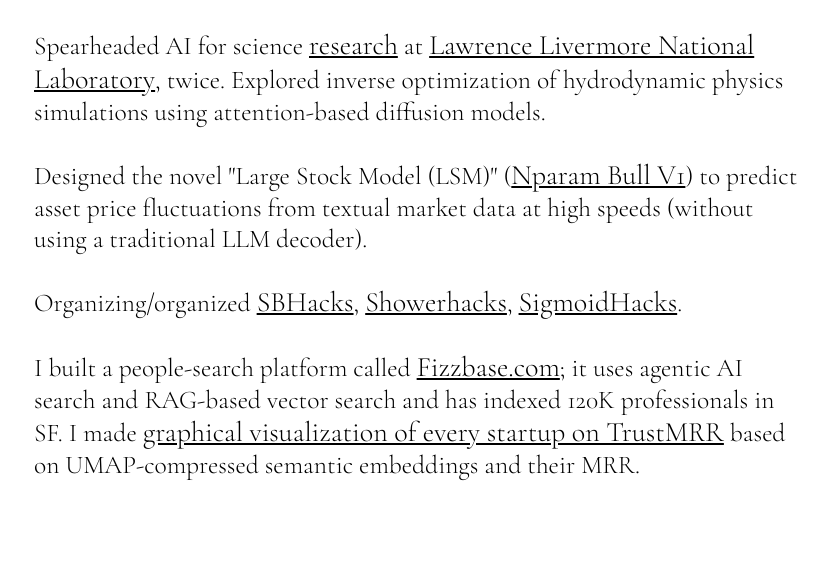
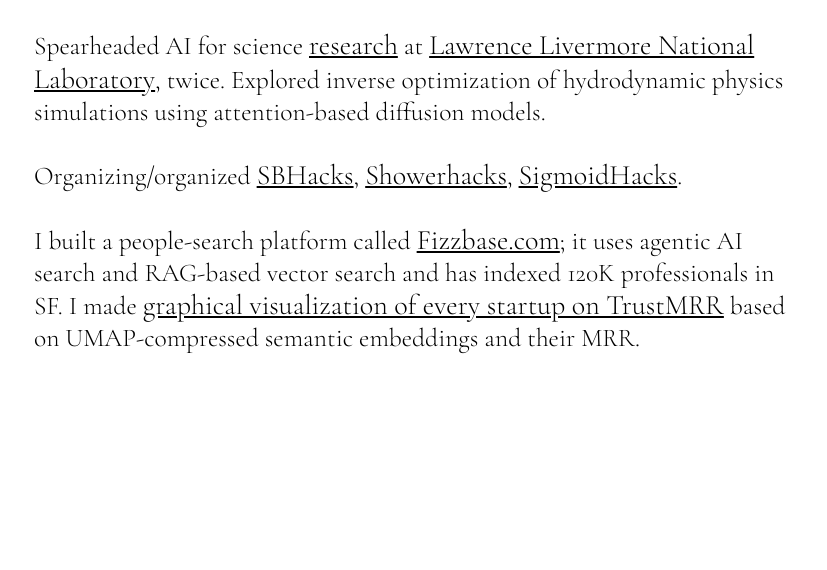
Before and after one commit to JohnLins/JohnLins.com, a plain HTML site: page index.html in a window 1280 px wide. Shown: the part 230-800 px from the top of the page, without its empty margins (222-1049 px from the left). Drawn offline with nearby package versions, Linux system fonts and the light colour scheme.

Commit message:
remove nparam

```diff
--- a/index.html
+++ b/index.html
@@ -105,8 +105,8 @@ content="John Lins: Bay Area & Santa Barbara, CA.">
            Computer engineering B.S. <a href="https://ece.ucsb.edu">University of California, Santa Barbara</a>. <!--(<span style="font-family:serif;">#1</span> party school globally).-->
 <br/><br/>
        Spearheaded AI for science <a href="https://scholar.google.com/citations?user=--v1nPkAAAAJ&hl=en">research</a> at <a href="https://llnl.gov">Lawrence Livermore National Laboratory</a>, twice. Explored inverse optimization of hydrodynamic physics simulations using attention-based diffusion models.
-<br/><br/>
-       Designed the novel "Large Stock Model (LSM)" (<a href="https://nparam.com">Nparam Bull V1</a>) to predict asset price fluctuations from textual market data at high speeds (without using a traditional LLM decoder).
+<!--<br/><br/>
+       Designed the novel "Large Stock Model (LSM)" (<a href="https://nparam.com">Nparam Bull V1</a>) to predict asset price fluctuations from textual market data at high speeds (without using a traditional LLM decoder).-->
 <br/><br/>
        Organizing/organized <a href="https://sbhacks.com">SBHacks</a>, <a href="https://showerhacks.org">Showerhacks</a>, <a href="https://sigmoidhacks.devpost.com">SigmoidHacks</a>.
 <br/><br/>
```
